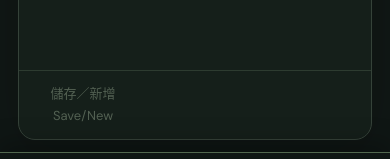
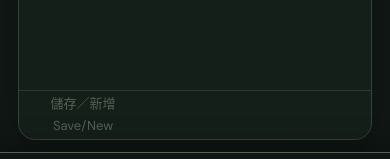
Before and after one commit to appbuilderlee2/live-translator-pwa, a React (Vite) app: page / in a window 390 px wide. Shown: the part 470-629 px from the top of the page. Built offline with nearby package versions, Linux system fonts and the light colour scheme.

Commit message:
Compact narrow caption actions to clear fixed composer
Co-Authored-By: Devin AI <158243242+devin-ai-integration[bot]@users.noreply.github.com>

```diff
--- a/src/accessibility.css
+++ b/src/accessibility.css
@@ -123,6 +123,10 @@ header { height: 64px; }
   .transcript-actions { padding-block: 4px; }
   .transcript-actions div { display: grid; grid-template-columns: repeat(3, minmax(0, 1fr)); gap: 4px; }
 }
+@media (max-width: 420px) {
+  .transcript-actions { gap: 2px; padding-block: 2px; }
+  .transcript-actions > div > button { padding: 0 3px; }
+}
 @media (max-height: 500px) and (max-width: 950px) {
   header { display: none; }
   .brand .logo { height: 36px; width: 36px; }
```
Also changed, not shown: 1 other file (tests, documents, lock files or other folders).
